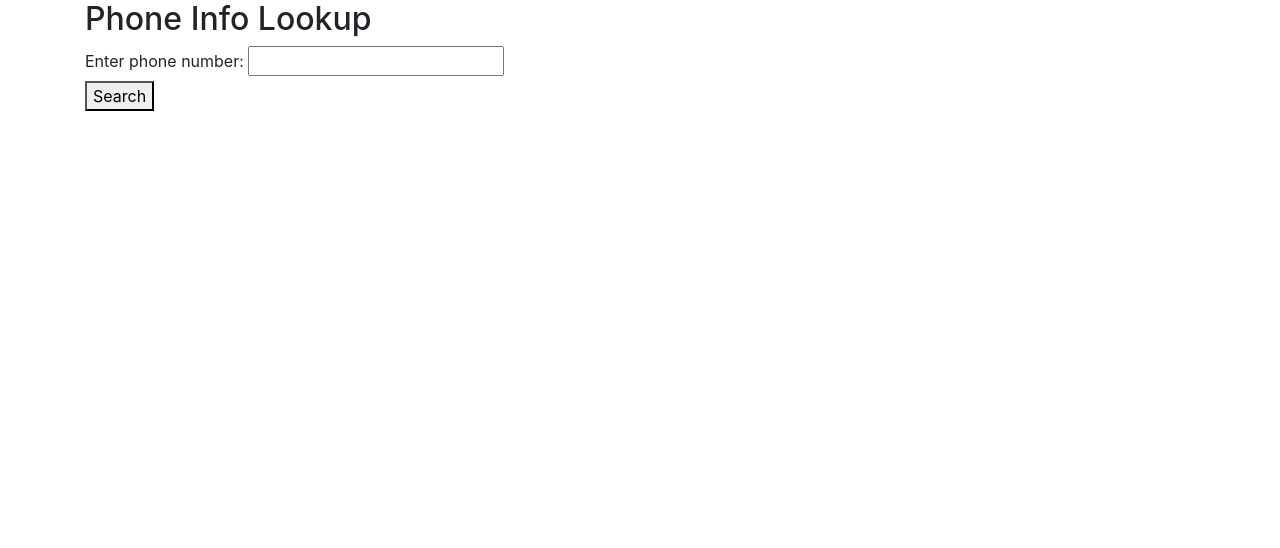
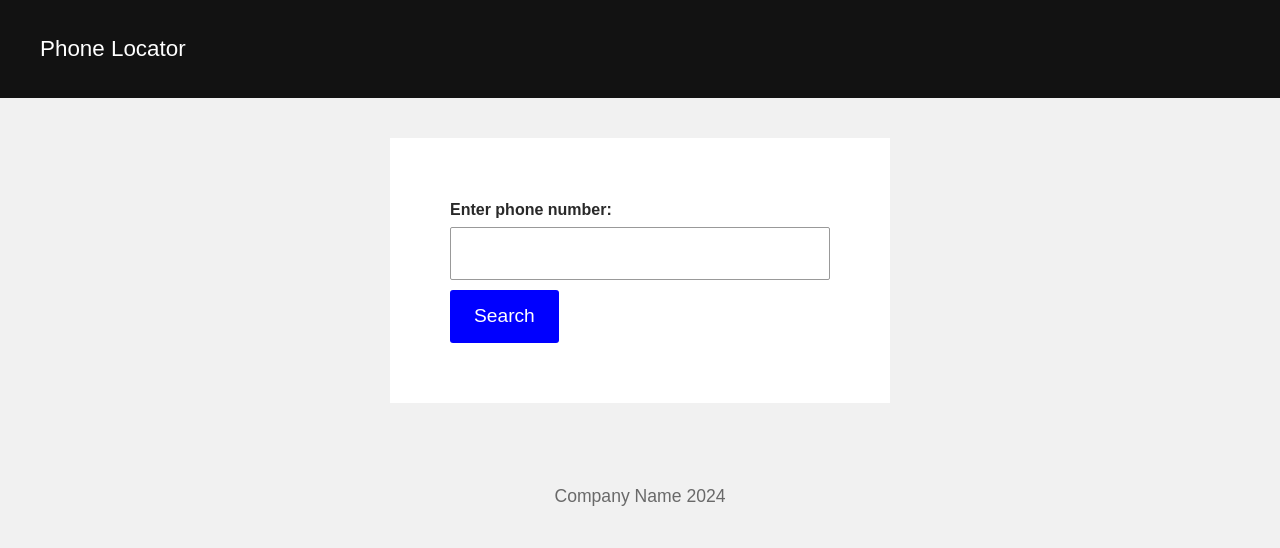
Before and after one commit to nbbrdn/phone-locator, a Django app: page / in a window 1280 px wide. Shown: the top 548 px of the page. Run offline with Django 5.2, Linux system fonts and the light colour scheme; some libraries are stand-ins or nearby versions.

Commit message:
Add css styles

```diff
--- /dev/null
+++ b/assets/css/base.css
@@ -0,0 +1,113 @@
+:root {
+    --bg-color: #F1F1F1;
+    --font: -apple-system, BlinkMacSystemFont, 'Segoe UI', Roboto, Oxygen, Ubuntu, Cantarell, 'Open Sans', 'Helvetica Neue', sans-serif;
+    --font-color: #191919;
+
+    --spacer: 20px;
+    --gutters: 24px;
+
+    --card-bg-color: #FFF;
+}
+
+* {
+    box-sizing: border-box;
+    padding: 0;
+    margin: 0;
+}
+
+body {
+    background-color: var(--bg-color);
+    color: var(--font-color);
+    font-family: sans-serif;
+}
+
+a, a:visited {
+    color: blue;
+}
+
+a:hover {
+    color: darkblue;
+}
+
+img {
+    max-width: 100%;
+}
+
+h1 {
+    margin-bottom: var(--spacer);
+    font-size: 1.65rem;
+}
+
+h2 {
+    font-size: 1.35rem;
+    font-weight: 600;
+}
+
+.site-header {
+    background-color: #121212;
+    padding: 24px 0;
+}
+
+.nav {
+    display: flex;
+    justify-content: space-between;
+    padding: 0 var(--gutters);
+}
+
+.nav-list {
+    display: flex;
+    justify-content: space-between;
+    list-style: none;
+}
+
+.nav-item {
+    text-decoration: none;
+    margin: auto 0;
+}
+
+.nav-item + .nav-item {
+    margin-left: 1.5rem;
+}
+
+.nav-link,
+.nav-link:visited,
+.nav-link:hover {
+    text-decoration: none;
+    color: white;
+}
+
+.logo {
+    font-size: 1.4rem;
+}
+
+.nav-list .nav-link {
+    font-size: 1rem;
+    text-transform: uppercase;
+}
+
+.content {
+    max-width: 920px;
+    margin: 40px auto;
+}
+
+.errorpage-title {
+    text-align: center;
+    margin-bottom: 1em;
+}
+
+.errorpage-text {
+    text-align: center;
+    font-size: 1.15rem;
+    margin-bottom: 1em;
+}
+
+.site-footer {
+    margin: auto;
+    padding: 40px 0;
+    text-align: center;
+    color: #696969;
+}
+
+.site-footer small {
+    font-size: 1.1rem;
+}
--- /dev/null
+++ b/assets/css/index.css
@@ -0,0 +1,67 @@
+form {
+    padding: 60px;
+    background: white;
+}
+
+.form-wrap {
+    margin: 0 auto;
+    max-width: 500px;
+}
+
+input,
+textarea {
+    width: 100%;
+    padding: .7em .5em;
+    border: 1px solid #999;
+    border-radius: 2px;
+    font-family: var(--font);
+  }
+
+label {
+    display: block;
+    margin: 0 .5em .35em 0;
+    font-size: 1rem;
+    font-weight: 600;
+    color: #292929;
+
+}
+
+label em {
+    display: inline-block;
+    font-size: .9em;
+    font-weight: normal;
+    vertical-align: middle;
+}
+
+input {
+    font-size: 1.1em;
+}
+
+button,
+  input[type="submit"] {
+    background-color: blue;
+    color: white;
+
+    max-width: 20ch;
+    padding: 12px 24px;
+    text-align: center;
+    font-size: 1.2em;
+    border-radius: 3px;
+    border: none;
+    margin-top: 10px;
+}
+
+button:hover, input[type="submit"]:hover {
+    background-color: darkblue;
+    cursor: pointer;
+}
+
+button:disabled, input[type="submit"]:disabled {
+    opacity: 0.5;
+    cursor: not-allowed;
+}
+
+input[type="checkbox"] {
+    height: 1.0em;
+    width: 1.0em;
+}
--- a/locator/templates/index.html
+++ b/locator/templates/index.html
@@ -3,16 +3,20 @@
 {% block title %}Phone Info Lookup{% endblock title %}
 
 {% block stylesheets %}
-{{ block.super }}
+{{ block.super}}
+<link href="/static/css/index.css" rel="stylesheet">
 {% endblock stylesheets %}
 
+<link href="/static/css/index.css" rel="stylesheet">
+
 {% block content %}
-    <h2>Phone Info Lookup</h2>
-    <form method="POST" onsubmit="return validatePhoneNumber()">
-        {% csrf_token %}
-        {{ form }}
-        <button type="submit">Search</button>
-    </form>
+    <div class="form-wrap">
+        <form method="POST" onsubmit="return validatePhoneNumber()">
+            {% csrf_token %}
+            {{ form }}
+            <button type="submit">Search</button>
+        </form>
+    </div>
 {% endblock content %}
 
 {% block javascript %}
--- a/templates/base.html
+++ b/templates/base.html
@@ -13,19 +13,25 @@
 
         <title>PHONE LOCATOR | {% block title %}{% endblock %}</title>
 
-        {% block stylesheet %}
+        {% block stylesheets %}
             <link rel="stylesheet" href="https://cdn.jsdelivr.net/npm/bootstrap@4.0.0/dist/css/bootstrap.min.css" integrity="sha384-Gn5384xqQ1aoWXA+058RXPxPg6fy4IWvTNh0E263XmFcJlSAwiGgFAW/dAiS6JXm" crossorigin="anonymous">
-        {% endblock stylesheet %}
+            <link href="/static/css/base.css" rel="stylesheet">
+        {% endblock stylesheets %}
 
         {% endblock head %}
     </head>
 
     <body>
+        <header class="site-header">
+            <nav class="nav">
+                <a class="nav-link logo" href="">Phone Locator</a>
+            </nav>
+        </header>
         {% block body %}
-            <div class="container">
+            <main class="content">
                 {% block content %}
                 {% endblock content %}
-            </div>
+            </main>
             {% block javascript %}
                 <script src="https://code.jquery.com/jquery-3.2.1.slim.min.js" integrity="sha384-KJ3o2DKtIkvYIK3UENzmM7KCkRr/rE9/Qpg6aAZGJwFDMVNA/GpGFF93hXpG5KkN" crossorigin="anonymous"></script>
                 <script src="https://cdn.jsdelivr.net/npm/popper.js@1.12.9/dist/umd/popper.min.js" integrity="sha384-ApNbgh9B+Y1QKtv3Rn7W3mgPxhU9K/ScQsAP7hUibX39j7fakFPskvXusvfa0b4Q" crossorigin="anonymous"></script>
@@ -33,5 +39,9 @@
             {% endblock javascript %}
 
         {% endblock body %}
+
+        <footer class="site-footer">
+            <small>Company Name 2024</small>
+        </footer>
     </body>
 </html>
```
